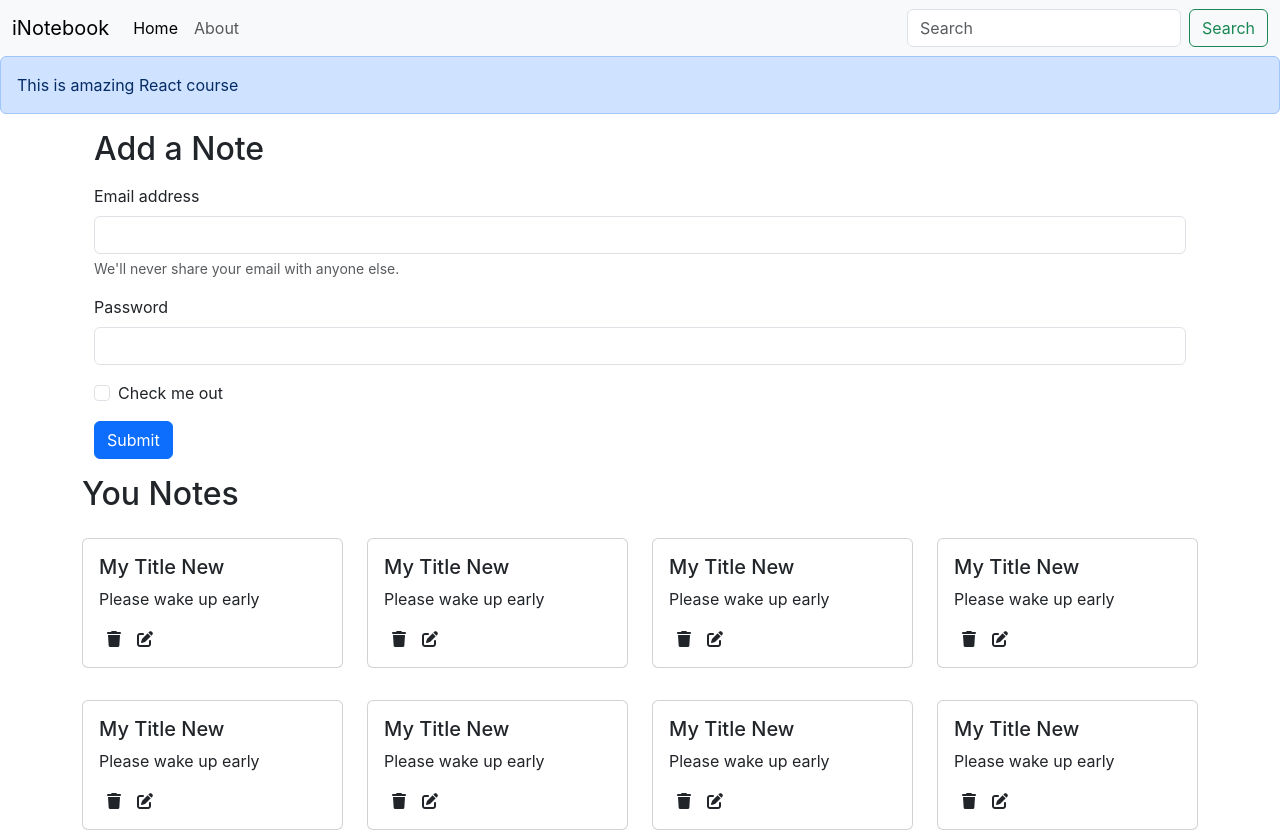
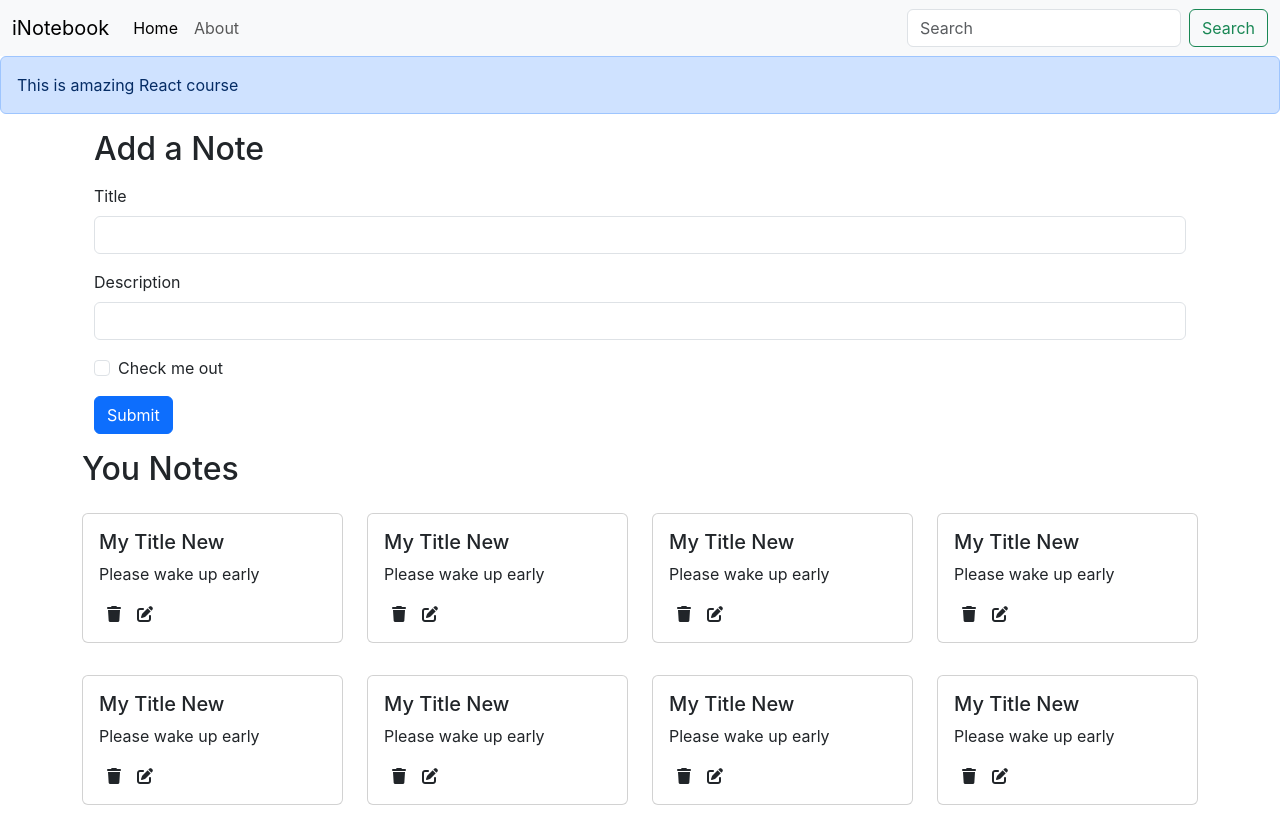
Before and after one commit to AdityaSalkar18/React_Mern_inotebook, a React (Create React App) app: page / in a window 1280 px wide. Shown: the top 832 px of the page. Built offline with nearby package versions, Linux system fonts and the light colour scheme.

Commit message:
25-06-20224(v63)

```diff
--- /dev/null
+++ b/src/components/AddNote.js
@@ -0,0 +1,44 @@
+import React, {useContext, useState} from 'react'
+import noteContext from "../context/notes/noteContext"
+
+const AddNote = () => {
+    const context = useContext(noteContext);
+    const { addNote} = context;
+
+    const [note, setNote] = useState({title: "", description: "", tag: "default"})
+    const handleClick = (e) =>{
+        e.preventDefault();
+        addNote(note.title,note.description,note.tag);
+
+    }
+    const onChange = (e) =>{
+        setNote({...note, [e.target.name]: e.target.value})
+
+    }
+  return (
+
+        <div className="container my-3">
+    <h2>Add a Note</h2>
+
+    <form className='my-3'>
+  <div className="mb-3">
+    <label htmlFor="title" className="form-label">Title</label>
+    <input type="title" className="form-control" id="title" name="title" aria-describedby="emailHelp" onChange={onChange}/>
+
+  </div>
+  <div className="mb-3">
+    <label htmlFor="description" className="form-label">Description</label>
+    <input type="text" className="form-control" id="description" name="description" onChange={onChange}/>
+  </div>
+  <div className="mb-3 form-check">
+    <input type="checkbox" className="form-check-input" id="exampleCheck1"/>
+    <label className="form-check-label" htmlFor="exampleCheck1">Check me out</label>
+  </div>
+  <button type="submit" className="btn btn-primary" onClick={handleClick}>Submit</button>
+</form>
+ </div>
+
+  )
+}
+
+export default AddNote
--- a/src/components/Alert.js
+++ b/src/components/Alert.js
@@ -3,7 +3,7 @@
 const Alert = (props) => {
   return (
     <div>
-    <div class="alert alert-primary" role="alert">
+    <div className="alert alert-primary" role="alert">
      {props.message}
   </div>
   </div>
--- a/src/components/Home.js
+++ b/src/components/Home.js
@@ -1,30 +1,11 @@
 import React from 'react'
 
 import Notes from './Notes';
+import AddNote from './AddNote';
 const Home = () => {
 
   return (
     <div>
-    <div className="container my-3">
-    <h2>Add a Note</h2>
-
-    <form className='my-3'>
-  <div className="mb-3">
-    <label htmlFor="exampleInputEmail1" className="form-label">Email address</label>
-    <input type="email" className="form-control" id="exampleInputEmail1" aria-describedby="emailHelp"/>
-    <div id="emailHelp" className="form-text">We'll never share your email with anyone else.</div>
-  </div>
-  <div className="mb-3">
-    <label htmlFor="exampleInputPassword1" className="form-label">Password</label>
-    <input type="password" className="form-control" id="exampleInputPassword1"/>
-  </div>
-  <div className="mb-3 form-check">
-    <input type="checkbox" className="form-check-input" id="exampleCheck1"/>
-    <label className="form-check-label" htmlFor="exampleCheck1">Check me out</label>
-  </div>
-  <button type="submit" className="btn btn-primary">Submit</button>
-</form>
- </div>
 
 <Notes/>
     </div>
--- a/src/components/Notes.js
+++ b/src/components/Notes.js
@@ -1,11 +1,14 @@
 import React, {useContext} from 'react'
 import noteContext from "../context/notes/noteContext"
 import Noteitem from './Noteitem';
+import AddNote from './AddNote';
 
 const Notes = () => {
     const context = useContext(noteContext);
-    const {notes, setNotes} = context;
+    const {notes, addNote} = context;
   return (
+    <>
+    <AddNote/>
     <div className="row my-3">
     <h2>You Notes</h2>
     {notes.map((note)=>{
@@ -13,6 +16,7 @@
     })}
 
     </div>
+    </>
   )
 }
 
--- a/src/context/notes/NoteState.js
+++ b/src/context/notes/NoteState.js
@@ -107,9 +107,35 @@
           ]
           const [notes, setNotes] = useState(notesInitial)
 
+          //Add a Note
+          const addNote = (title, description, tag) =>{
+            // TODO API Call
+            console.log("Adding a new note")
+            const note = {
+              "_id": "6676a9e701e12c2b340b075e",
+              "user": "66729b21a151302214dbdbe6",
+              "title": title,
+              "description": description,
+              "tag": tag,
+              "date": "2024-06-22T10:39:35.712Z",
+              "__v": 0
+            };
+            setNotes(notes.concat(note))
+
+          }
+
+          //Delete a Note
+          const deleteNote = () =>{
+
+          }
+
+          //Edit a Note
+          const editNote = () =>{
+
+          }
 
     return(
-        <NoteContext.Provider value={{notes, setNotes}}>
+        <NoteContext.Provider value={{notes, addNote,deleteNote,editNote}}>
             {props.children}
         </NoteContext.Provider>
     )
```
